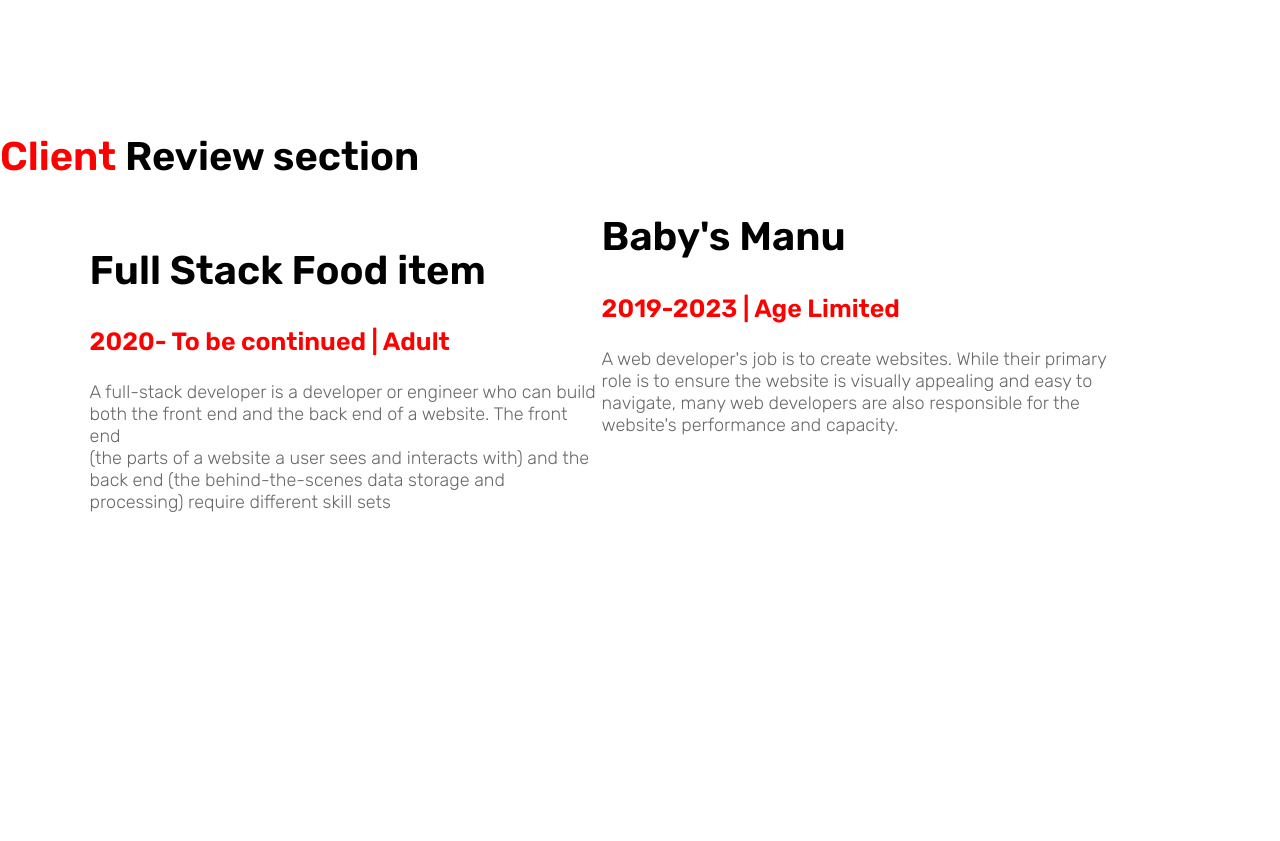
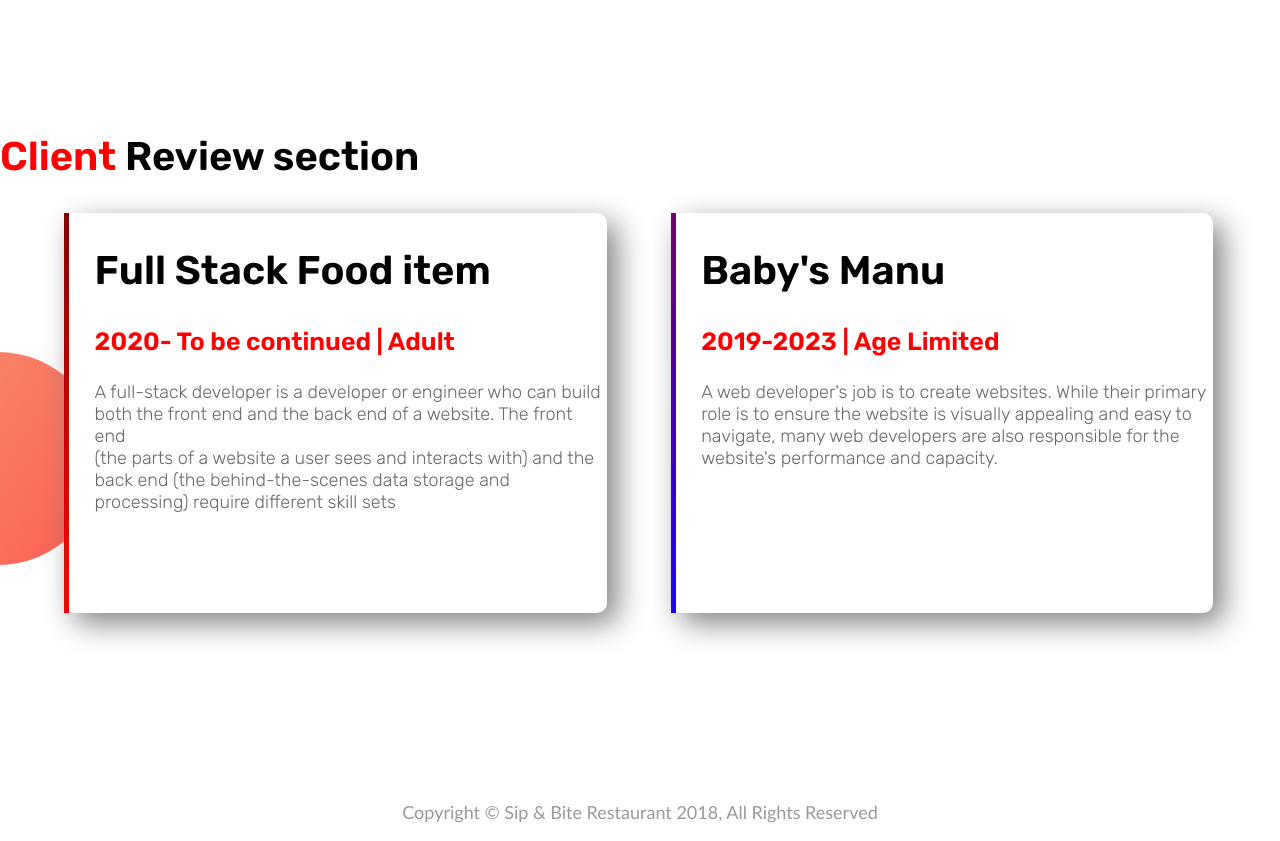
Before and after one commit to prodesignmax18/our-web-portfolio, a plain HTML site: page index.html in a window 1280 px wide. Shown: the part 1200-2041 px from the top of the page. Before the commit the page ends 1983 px from the top, so only its background shows below. Drawn offline with Linux system fonts and the light colour scheme.

Commit message:
completed

```diff
--- a/Style.css
+++ b/Style.css
@@ -58,7 +58,36 @@ p{
     background-repeat: no-repeat;
     background-position: right;
 }
+.single-experience{
+    box-shadow: 10px 10px 30px gray;
+    border-radius: 10px;
+    height: 80%;
+    background-color: white;
+}
+.Middle-area{
+    background-image: url(images/exp-bg.png);
+    background-repeat: no-repeat;
+    background-position: left;
+}
+#full-stack{
+    border-left: 5px solid rebeccapurple;
+    border-image: linear-gradient(rgb(129, 5, 5), red);
+    border-image-slice: 1;
 
+
+}
+#baby-stack{
+    border-left: 5px solid rebeccapurple;
+    border-image: linear-gradient(rgb(114, 4, 105), rgb(25, 0, 255));
+    border-image-slice: 1;
+
+}
+footer p{
+    text-align: center;
+    font-family: 'Gill Sans', 'Gill Sans MT', Calibri, 'Trebuchet MS', sans-serif;
+    color: grey;
+    opacity: 80%;
+}
 
 
 section{
--- a/index.html
+++ b/index.html
@@ -42,9 +42,10 @@
     </section>
 
 
-  <section>
+  <section class="Middle-area">
     <h2> <span class="main-head">Client</span> Review section</h2>
-    <div class="half-widght single-experience">
+    <div id="full-stack" class="half-widght single-experience">
+
         <h2> Full Stack Food item</h2>
         <h3 class="main-head">2020- To be continued | Adult</h3>
         <p>A full-stack developer is a developer or engineer who can build <br> both the front
@@ -53,7 +54,7 @@
             and <br> processing) require different skill sets</p>
 
     </div>
-    <div>
+    <div id="baby-stack" class="half-widght single-experience">
         <h2>Baby's Manu</h2>
         <h3 class="main-head">2019-2023 | Age Limited</h3>
         <p>A web developer's job is to create websites. While their primary <br> role is
@@ -62,5 +63,8 @@
 
     </div>
   </section>
+  <footer>
+    <p>Copyright &copy; Sip & Bite Restaurant 2018, All Rights Reserved </p>
+  </footer>
 </body>
 </html>
```
